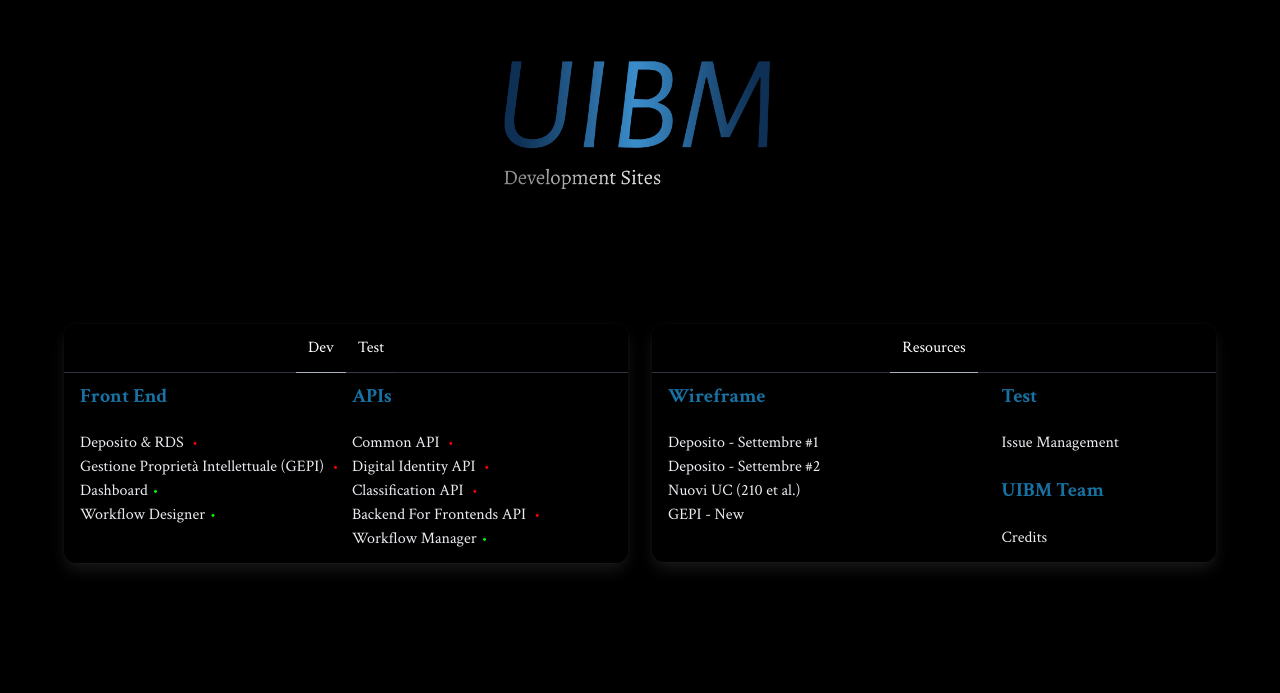
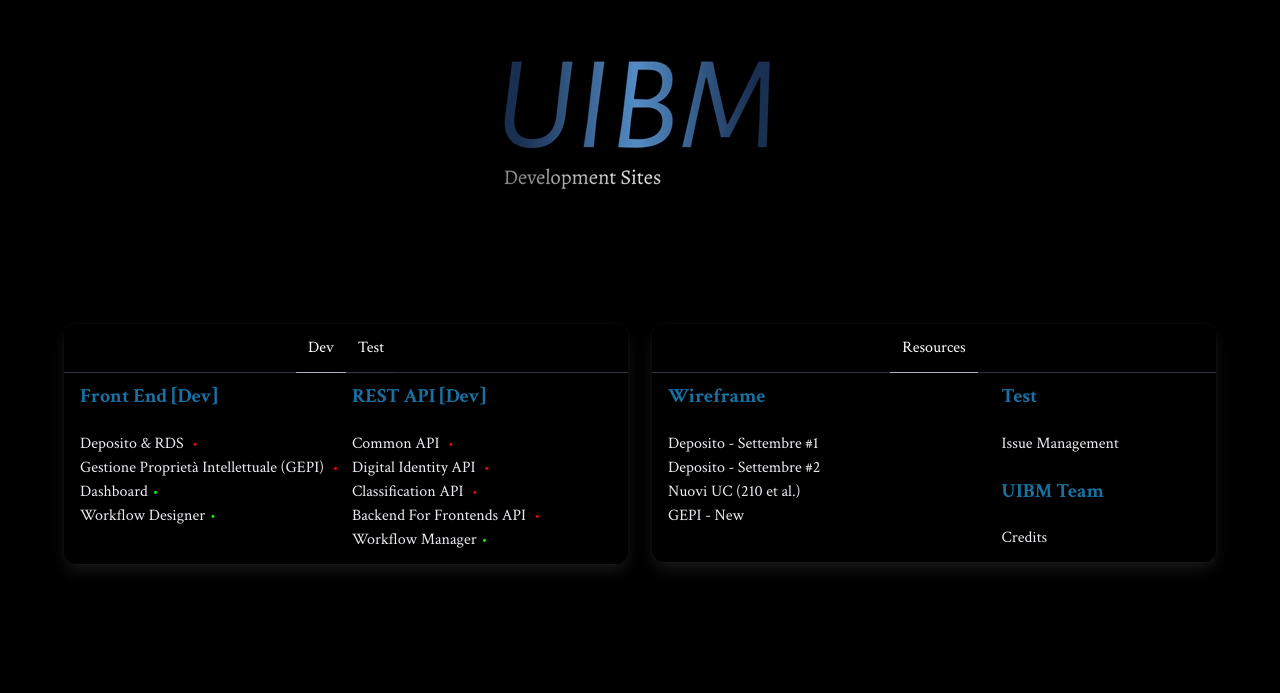
Before and after one commit to guildenstern70/uibmsites, a Next.js app: page / in a window 1280 px wide. Shown: the part 107-800 px from the top of the page. Built offline with nearby package versions, Linux system fonts and the light colour scheme; no server answers.

Commit message:
Reactive fix

```diff
--- a/src/app/page.js
+++ b/src/app/page.js
@@ -6,22 +6,75 @@
 'use client';
 
 import './global.scss';
+import {useState} from 'react';
 
+import Image from 'next/image'
+import Resources from "@/components/resources";
 import WebsitesDev from "@/components/websites-dev";
-import Resources from "@/components/resources";
+import WebsitesTest from "@/components/websites-test";
+
+const Environment = Object.freeze({
+    DEV: Symbol("dev"),
+    TEST: Symbol("test")
+});
 
 export default function Home()
 {
+
+    let [env, setEnv] = useState(Environment.DEV);
+
+    const changeEnv = () =>
+    {
+        if (env === Environment.DEV)
+        {
+            setEnv(Environment.TEST);
+        } else
+        {
+            setEnv(Environment.DEV);
+        }
+    }
+
+    const RenderEnv = () =>
+    {
+        if (env === Environment.DEV)
+        {
+            return (<div className="panel">
+                <p className="panel-tabs">
+                    <a onClick={changeEnv} className="is-active">Dev</a>
+                    <a onClick={changeEnv}>Test</a>
+                </p>
+                <div className="panel-block">
+                    <WebsitesDev/>
+                </div>
+            </div>)
+        }
+
+        return (<div className="panel">
+            <p className="panel-tabs">
+                <a onClick={changeEnv}>Dev</a>
+                <a onClick={changeEnv} className="is-active">Test</a>
+            </p>
+            <div className="panel-block">
+                <WebsitesTest/>
+            </div>
+        </div>)
+    }
+
     return (
 
         <>
             <div id="uibmlogo" className={"columns is-centered"}>
-                <img src="/uibmlogo.png" width={400} alt="UIBM Logo"/>
+                <Image
+                    src="/uibmlogo.webp"
+                    width={400}
+                    height={245}
+                    alt="UIBM Logo"
+                />
             </div>
 
             <div className={"columns"}>
                 <div className={"column"}>
-                    <WebsitesDev/>
+                    <RenderEnv/>
                 </div>
                 <div className={"column"}>
                     <Resources/>
--- a/src/components/websites-dev.js
+++ b/src/components/websites-dev.js
@@ -10,17 +10,12 @@
 import RestMonitor from "@/components/restmonitor";
 import AppMonitor from "@/components/appmonitor";
 
-export default function WebsitesDev() {
+export default function WebsitesDev()
+{
 
-    return <div className="panel">
-        <p className="panel-tabs">
-            <a href={"/"} className="is-active">Dev</a>
-            <a href={"/test"}>Test</a>
-        </p>
-        <div className="panel-block">
-            <div className="control grid">
+    return <div className="control grid">
         <div className={"cell"}>
-                    <h2 className="title">Front End</h2>
+            <h2 className="title">Front End [Dev]</h2>
             <ul>
                 <li><RestMonitor name={'Deposito & RDS'}
                                  appUrl={'https://uibm-fe-dev.net'}
@@ -39,7 +34,7 @@
             </ul>
         </div>
         <div className={"cell"}>
-                    <h2 className="title">APIs</h2>
+            <h2 className="title">REST API [Dev]</h2>
             <ul>
                 <li><RestMonitor name={'Common API'}
                                  appUrl={'https://uibm-common-api-dev.net'}
@@ -63,7 +58,5 @@
             </ul>
         </div>
     </div>
-        </div>
-    </div>
 
 }
--- a/src/components/websites-test.js
+++ b/src/components/websites-test.js
@@ -10,17 +10,12 @@
 import RestMonitor from "@/components/restmonitor";
 import AppMonitor from "@/components/appmonitor";
 
-export default function WebsitesTest() {
+export default function WebsitesTest()
+{
 
-    return <div className="panel">
-        <p className="panel-tabs">
-            <a href={"/"}>Dev</a>
-            <a href={"/test"} className="is-active">Test</a>
-        </p>
-        <div className="panel-block">
-            <div className="control grid">
+    return <div className="control grid">
         <div className={"cell"}>
-                    <h2 className="title">Front End</h2>
+            <h2 className="title">Front End [Test]</h2>
             <ul>
                 <li><RestMonitor name={'Deposito & RDS'}
                                  appUrl={'https://uibm-fe-test.net/'}
@@ -39,7 +34,7 @@
             </ul>
         </div>
         <div className={"cell"}>
-                    <h2 className="title">APIs</h2>
+            <h2 className="title">REST API [Test]</h2>
             <ul>
                 <li><RestMonitor name={'Common API'}
                                  appUrl={'https://common.uibm-services-test.net/'}
@@ -63,7 +58,5 @@
             </ul>
         </div>
     </div>
-        </div>
-    </div>
 
 }
```
Also changed, not shown: src/app/test/page.js (deleted, +0 -36 lines), public/uibmlogo.png (deleted), public/uibmlogo.webp (added). Lines whose indentation alone changed are shown as unchanged.
